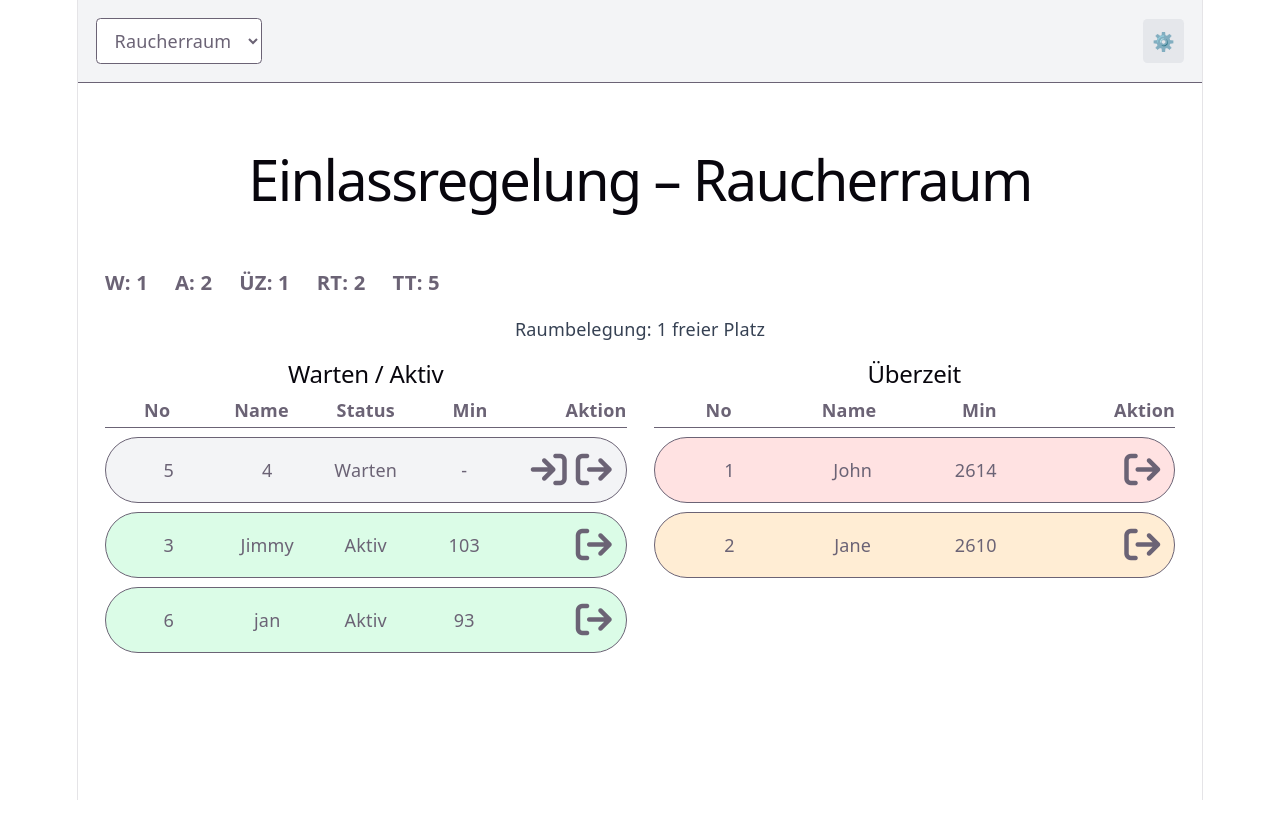
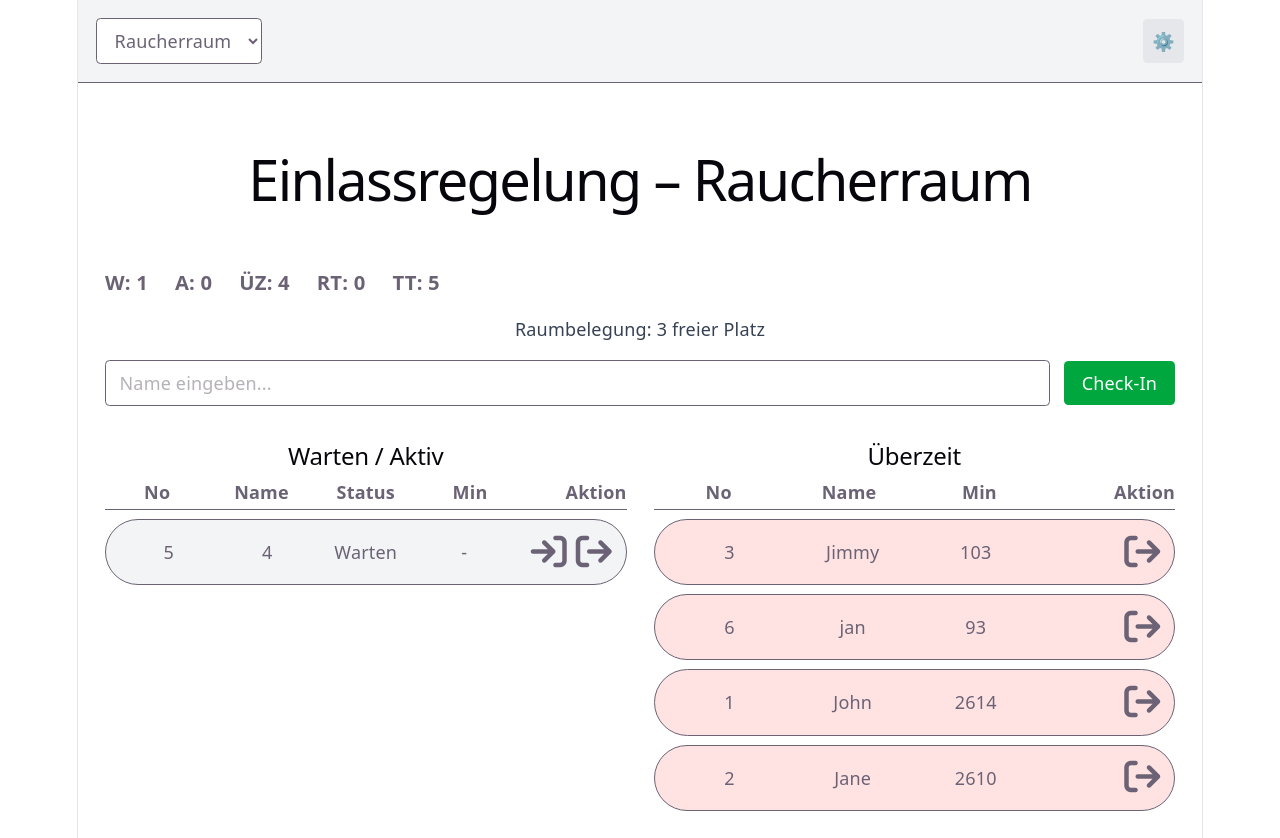
Before and after one commit to Gaudenz77/scroom2026, a React (Vite) app: page / in a window 1280 px wide. Before the commit the page ends 800 px from the top, so only its background shows below. Built offline with nearby package versions, Linux system fonts and the light colour scheme.

Commit message:
day 1 almost there
great stuff. Eff U PowerApps

```diff
--- a/src/App.tsx
+++ b/src/App.tsx
@@ -106,6 +106,33 @@ export default function App() {
     )
   }
 
+  function addVisitor(roomId: string, name: string) {
+    setRooms(prev =>
+      prev.map(room => {
+        if (room.id !== roomId) return room
+
+        // auto-increment ID
+        const nextId =
+          room.visitors.length === 0
+            ? 1
+            : Math.max(...room.visitors.map(v => v.id)) + 1
+
+        const newVisitor = {
+          id: nextId,
+          name,
+          status: "waiting" as const,
+          startTime: null
+        }
+
+        return {
+          ...room,
+          visitors: [...room.visitors, newVisitor]
+        }
+      })
+    )
+  }
+
+
   return (
     <div className="w-full h-full flex flex-col">
 
@@ -122,6 +149,7 @@ export default function App() {
             room={selectedRoom}
             onSetActive={setVisitorActive}
             onRemove={removeVisitor}
+            onAddVisitor={addVisitor}
           />
         )}
 
--- a/src/components/ScrRoom.tsx
+++ b/src/components/ScrRoom.tsx
@@ -2,7 +2,7 @@ import { useEffect, useState } from "react"
 import type { Room } from "../App"
 
 // -----------------------------
-// PURE HELPER OUTSIDE COMPONENT
+// PURE HELPERS OUTSIDE COMPONENT
 // -----------------------------
 function computeMinutes(now: number, startTime: number | null) {
   if (!startTime) return null
@@ -10,13 +10,41 @@ function computeMinutes(now: number, startTime: number | null) {
   return Math.floor(diffMs / 60000)
 }
 
+function formatMinSec(minutes: number | null, now: number, startTime: number | null) {
+    if (startTime == null) return "-"
+
+    const diffMs = now - startTime
+    const totalSeconds = Math.floor(diffMs / 1000)
+
+    const m = Math.floor(totalSeconds / 60)
+    const s = totalSeconds % 60
+
+    return `${m}:${s.toString().padStart(2, "0")}`
+  }
+
+
+function deriveStatus(
+  baseStatus: string,
+  minutes: number | null,
+  warnTime: number,
+  maxStay: number
+): "waiting" | "active" | "warn" | "overtime" {
+  if (baseStatus === "waiting") return "waiting"
+  if (minutes == null) return "active"
+
+  if (minutes >= maxStay) return "overtime"
+  if (minutes >= warnTime) return "warn"
+  return "active"
+}
+
 type ScrRoomProps = {
   room: Room
   onSetActive: (roomId: string, visitorId: number) => void
   onRemove: (roomId: string, visitorId: number) => void
+  onAddVisitor: (roomId: string, name: string) => void
 }
 
-export default function ScrRoom({ room, onSetActive, onRemove }: ScrRoomProps) {
+export default function ScrRoom({ room, onSetActive, onRemove, onAddVisitor }: ScrRoomProps) {
 
   // -----------------------------
   // TICKING CLOCK (PURE)
@@ -32,24 +60,48 @@ export default function ScrRoom({ room, onSetActive, onRemove }: ScrRoomProps) {
   }, [])
 
   // -----------------------------
+  // CHECK-IN INPUT
+  // -----------------------------
+  const [newName, setNewName] = useState("")
+
+  // -----------------------------
+  // ENRICH VISITORS WITH MINUTES + EFFECTIVE STATUS
+  // -----------------------------
+  const visitors = room.visitors.map(v => {
+    const minutes = computeMinutes(now, v.startTime)
+    const effectiveStatus = deriveStatus(
+      v.status,
+      minutes,
+      room.settings.warnTime,
+      room.settings.maxStay
+    )
+
+    return {
+      ...v,
+      minutes,
+      effectiveStatus
+    }
+  })
+
+  // -----------------------------
   // GROUP VISITORS
   // -----------------------------
-  const activeVisitors = room.visitors.filter(v =>
-    v.status === "waiting" || v.status === "active"
+  const activeVisitors = visitors.filter(v =>
+    v.effectiveStatus === "waiting" || v.effectiveStatus === "active"
   )
 
-  const overtimeVisitors = room.visitors.filter(v =>
-    v.status === "warn" || v.status === "overtime"
+  const overtimeVisitors = visitors.filter(v =>
+    v.effectiveStatus === "warn" || v.effectiveStatus === "overtime"
   )
 
   // -----------------------------
   // COUNTERS
   // -----------------------------
-  const W = activeVisitors.filter(v => v.status === "waiting").length
-  const A = activeVisitors.filter(v => v.status === "active").length
-  const UZ = overtimeVisitors.filter(v => v.status === "overtime").length
+  const W = visitors.filter(v => v.effectiveStatus === "waiting").length
+  const A = visitors.filter(v => v.effectiveStatus === "active").length
+  const UZ = visitors.filter(v => v.effectiveStatus === "overtime").length
   const RT = A
-  const TT = room.visitors.length
+  const TT = visitors.length
 
   const occupancyText =
     RT >= room.settings.maxClients
@@ -78,10 +130,12 @@ export default function ScrRoom({ room, onSetActive, onRemove }: ScrRoomProps) {
   return (
     <div className="w-full h-full p-6 flex flex-col gap-4">
 
+      {/* Title */}
       <h1 className="text-2xl font-bold">
         Einlassregelung – {room.settings.name}
       </h1>
 
+      {/* Counters */}
       <div className="flex gap-6 text-lg font-semibold">
         <div>W: {W}</div>
         <div>A: {A}</div>
@@ -90,14 +144,39 @@ export default function ScrRoom({ room, onSetActive, onRemove }: ScrRoomProps) {
         <div>TT: {TT}</div>
       </div>
 
+      {/* Occupancy */}
       <div className="text-gray-700 font-medium">{occupancyText}</div>
 
+      {/* Check-In */}
+      <div className="flex gap-3 items-center mb-4">
+        <input
+          type="text"
+          placeholder="Name eingeben..."
+          className="border rounded px-3 py-2 flex-1"
+          value={newName}
+          onChange={(e) => setNewName(e.target.value)}
+        />
+
+        <button
+          className="px-4 py-2 bg-green-600 text-white rounded hover:bg-green-700"
+          onClick={() => {
+            if (newName.trim().length === 0) return
+            onAddVisitor(room.id, newName.trim())
+            setNewName("")
+          }}
+        >
+          Check-In
+        </button>
+      </div>
+
+      {/* Two-column layout */}
       <div className="flex gap-6 flex-1">
 
-        {/* LEFT */}
+        {/* LEFT: Warten / Aktiv */}
         <div className="w-1/2">
           <h2 className="text-xl font-bold mb-2">Warten / Aktiv</h2>
 
+          {/* Header row */}
           <div className="grid grid-cols-5 font-semibold border-b pb-1 mb-2">
             <div>No</div>
             <div>Name</div>
@@ -106,19 +185,24 @@ export default function ScrRoom({ room, onSetActive, onRemove }: ScrRoomProps) {
             <div className="text-right">Aktion</div>
           </div>
 
+          {/* Rows */}
           <div className="space-y-2">
             {activeVisitors.map(v => (
               <div
                 key={v.id}
-                className={`grid grid-cols-5 p-3 rounded-b-full rounded-t-full border items-center ${getRowColor(v.status)}`}
+                className={`grid grid-cols-5 p-3 rounded-b-full rounded-t-full border items-center ${getRowColor(v.effectiveStatus)}`}
               >
                 <div>{v.id}</div>
                 <div>{v.name}</div>
-                <div>{v.status === "waiting" ? "Warten" : "Aktiv"}</div>
-                <div>{computeMinutes(now, v.startTime) ?? "-"}</div>
+                <div>
+                  {v.effectiveStatus === "waiting" && "Warten"}
+                  {v.effectiveStatus === "active" && "Aktiv"}
+                </div>
+                <div>{formatMinSec(v.minutes, now, v.startTime)}</div>
+
 
                 <div className="flex justify-end gap-2">
-                  {v.status === "waiting" && (
+                  {v.effectiveStatus === "waiting" && (
                     <button onClick={() => onSetActive(room.id, v.id)}>
                       <i className="fa-solid fa-arrow-right-to-bracket fa-2x"></i>
                     </button>
@@ -133,10 +217,11 @@ export default function ScrRoom({ room, onSetActive, onRemove }: ScrRoomProps) {
           </div>
         </div>
 
-        {/* RIGHT */}
+        {/* RIGHT: Überzeit */}
         <div className="w-1/2">
           <h2 className="text-xl font-bold mb-2">Überzeit</h2>
 
+          {/* Header row */}
           <div className="grid grid-cols-4 font-semibold border-b pb-1 mb-2">
             <div>No</div>
             <div>Name</div>
@@ -144,15 +229,16 @@ export default function ScrRoom({ room, onSetActive, onRemove }: ScrRoomProps) {
             <div className="text-right">Aktion</div>
           </div>
 
+          {/* Rows */}
           <div className="space-y-2">
             {overtimeVisitors.map(v => (
               <div
                 key={v.id}
-                className={`grid grid-cols-4 p-3 rounded-b-full rounded-t-full border items-center ${getRowColor(v.status)}`}
+                className={`grid grid-cols-4 p-3 rounded-b-full rounded-t-full border items-center ${getRowColor(v.effectiveStatus)}`}
               >
                 <div>{v.id}</div>
                 <div>{v.name}</div>
-                <div>{computeMinutes(now, v.startTime)}</div>
+                <div>{v.minutes}</div>
 
                 <div className="flex justify-end">
                   <button onClick={() => onRemove(room.id, v.id)}>
```
